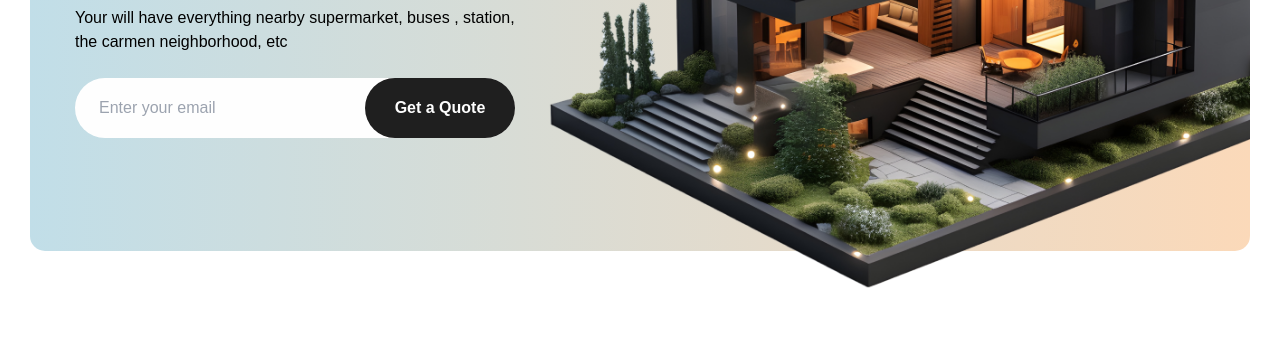
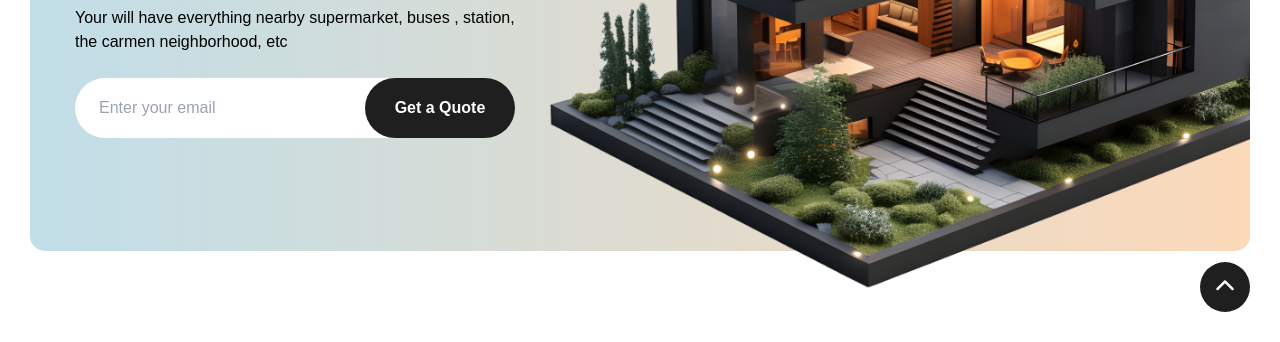
Before and after one commit to rayhan-bapari/elysian, a website: page index.html in a window 1280 px wide. Shown: the part 458-800 px from the top of the page. Drawn offline with Linux system fonts and the light colour scheme; files whose address does not match are found by name.

Commit message:
complete website

```diff
--- a/index.html
+++ b/index.html
@@ -385,6 +385,14 @@
                 </p>
             </div>
         </footer>
+
+        <div
+            id="backToTop"
+            class="fixed bottom-0 right-0 z-50 w-[50px] h-[50px] flex justify-center items-center rounded-[50%] bg-gray text-white text-xl font-normal leading-[120%] mr-[30px] mb-[30px] cursor-pointer transition-all duration-300 ease-in-out"
+        >
+            <i class="fas fa-chevron-up"></i>
+        </div>
+
         <script src="src/js/swiper-bundle.min.js"></script>
         <script src="src/js/aos.js"></script>
         <!-- Main JS -->
--- a/src/css/main.css
+++ b/src/css/main.css
@@ -10,6 +10,7 @@
         max-width: 1536px;
         margin: 0 auto;
         overflow-x: hidden;
+        scroll-behavior: smooth;
     }
 }
 
--- a/src/js/app.js
+++ b/src/js/app.js
@@ -4,6 +4,8 @@ const customerValue = document.querySelector(".customer__value");
 const projectsValue = document.querySelector(".projects__value");
 const agentsValue = document.querySelector(".agents__value");
 const yearsText = document.querySelector("#currentYear");
+const backToTopBtn = document.querySelector("#backToTop");
+
 menuBtn.addEventListener("click", () => {
     const isMenuShown = mobileMenu.classList.toggle("show");
 
@@ -79,3 +81,19 @@ const currentYear = new Date().getFullYear();
 yearsText.innerHTML = currentYear;
 
 AOS.init();
+
+window.addEventListener("scroll", () => {
+    if (window.scrollY > 100) {
+        backToTopBtn.classList.remove("hidden");
+        backToTopBtn.classList.add("opacity-100");
+    } else {
+        backToTopBtn.classList.add("hidden");
+    }
+});
+
+backToTopBtn.addEventListener("click", () => {
+    window.scrollTo({
+        top: 0,
+        behavior: "smooth",
+    });
+});
```
Also changed, not shown: dist/css/main.css.
